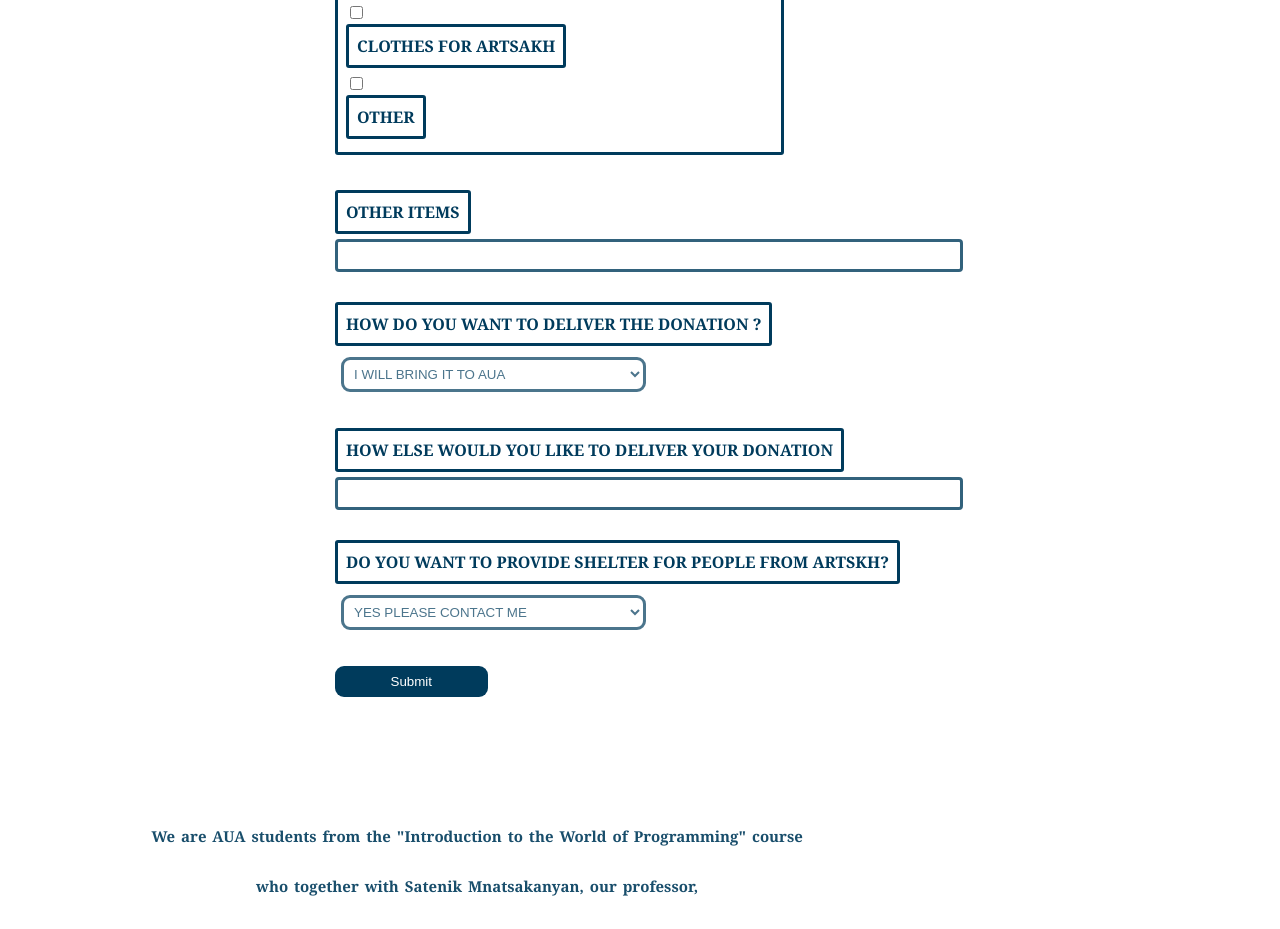
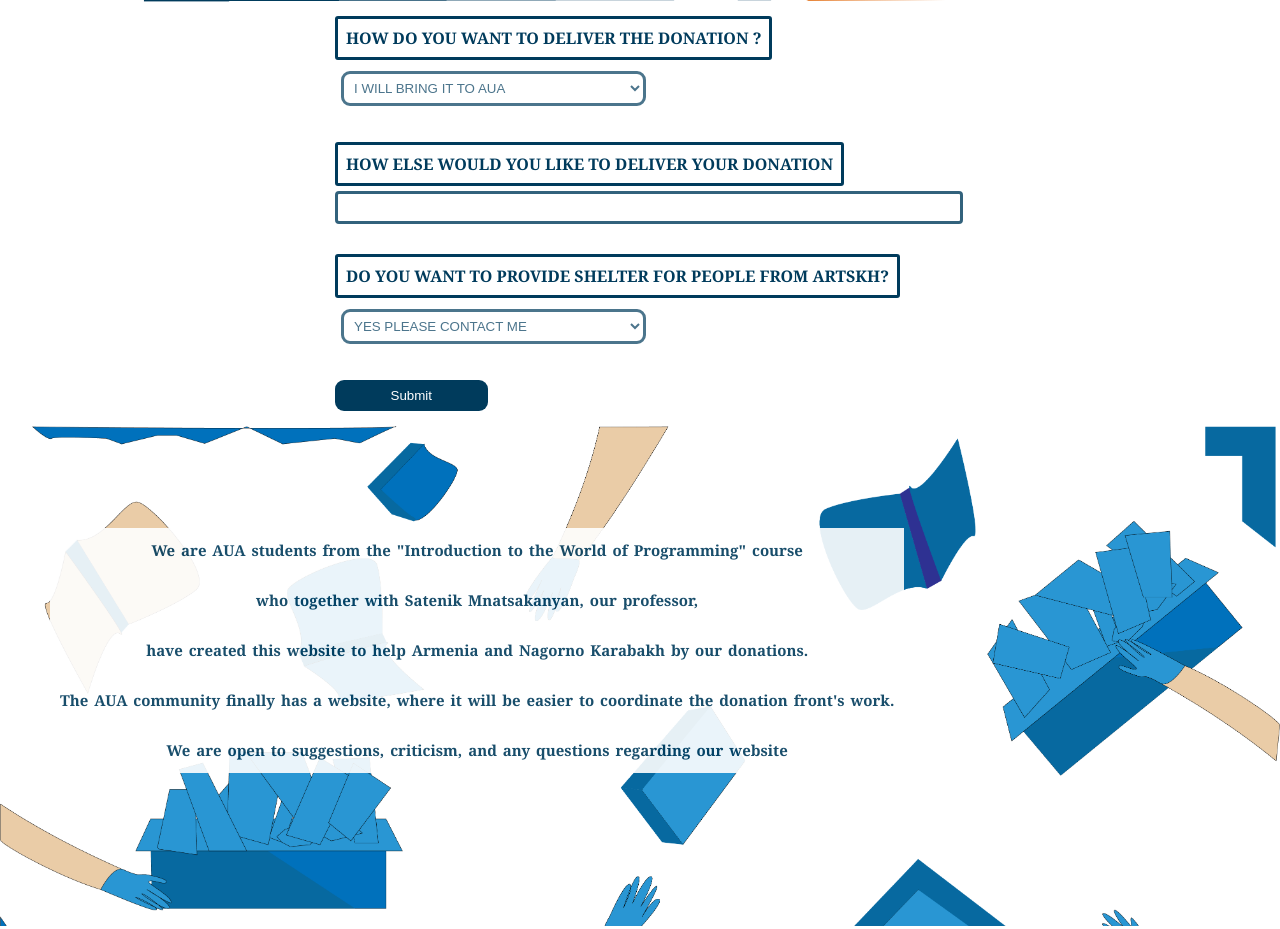
Before and after one commit to auagvar/tlb, a plain HTML site: page index.html in a window 1280 px wide. Shown: the part 1562-2491 px from the top of the page. Drawn offline with Linux system fonts and the light colour scheme.

Commit message:
Playing with the paths and css rules

```diff
--- a/css/styledon.css
+++ b/css/styledon.css
@@ -47,7 +47,7 @@ body{
 	height:81px;
 }
 .main-heading{
-	background-image:url("images/box1.png");
+	background-image:url("../images/box1.png");
 	background-repeat: no-repeat;
 	background-size:100%;
 	margin:auto;
@@ -75,9 +75,8 @@ body{
 	padding:10px;
 }
 
-}
-.centralbox{
-	background-image:url("images/3.png");
+.centralbox {
+	background-image:url("../images/tp3.png");
 	background-repeat: no-repeat;
 	background-size:100%;
 	background-position:left;
@@ -94,8 +93,8 @@ body{
 	background-position:center;
 
 }
+
 .centralbox label{
-
     width:fit-content;
 	border-radius:3px;
 	background-color:#fff;
@@ -107,6 +106,13 @@ body{
 	color:#003b5c;
 	border:3px solid #003b5c;
 	margin-bottom:5px;
+}
+
+.centralbox .checkboxDonations label {
+	border-width: 0;
+	display: inline;
+	line-height: 30px;
+	background-color: transparent;
 }
 
 .centralbox input[type="text"]{
@@ -173,7 +179,7 @@ body{
 .aboutUs{
 	width:100%;
 	display:block;
-	background-image:url("images/aboutus.png");
+	background-image:url("../images/aboutus.png");
 	height:500px;
 	position:absolute;
 	background-size:100%;
--- a/index.html
+++ b/index.html
@@ -14,7 +14,7 @@
     <div class="top-header-area">
         <div class="aua-logo">
     	    <a href="https://aua.am/" title="American University of Armenia" rel="home">
-    	    <img src="css/images/aualogo.png" alt="American University of Armenia" class="aua-logo-img"/>
+    	    <img src="images/aualogo.png" alt="American University of Armenia" class="aua-logo-img"/>
     	    </a>
         </div>
     </div>
```
